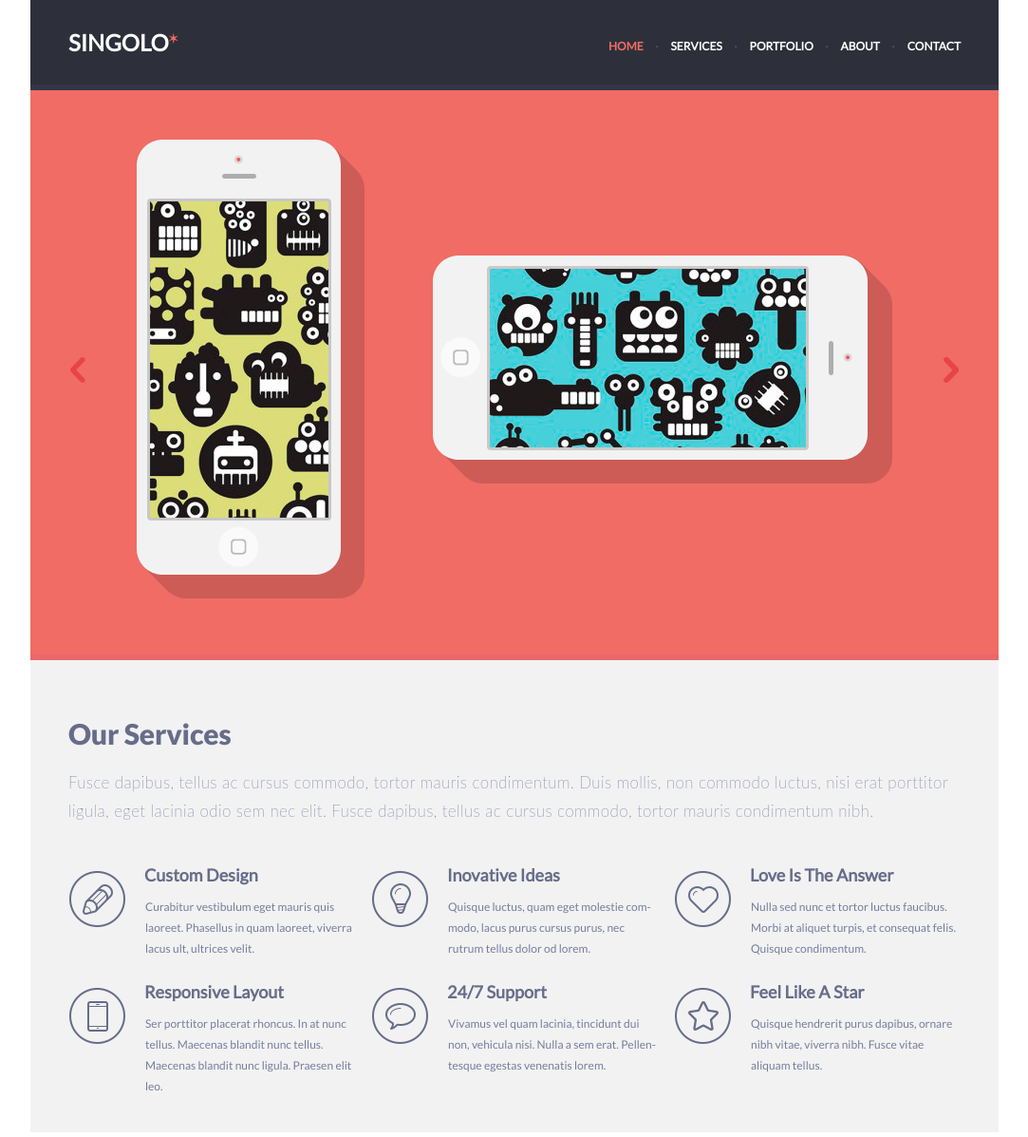
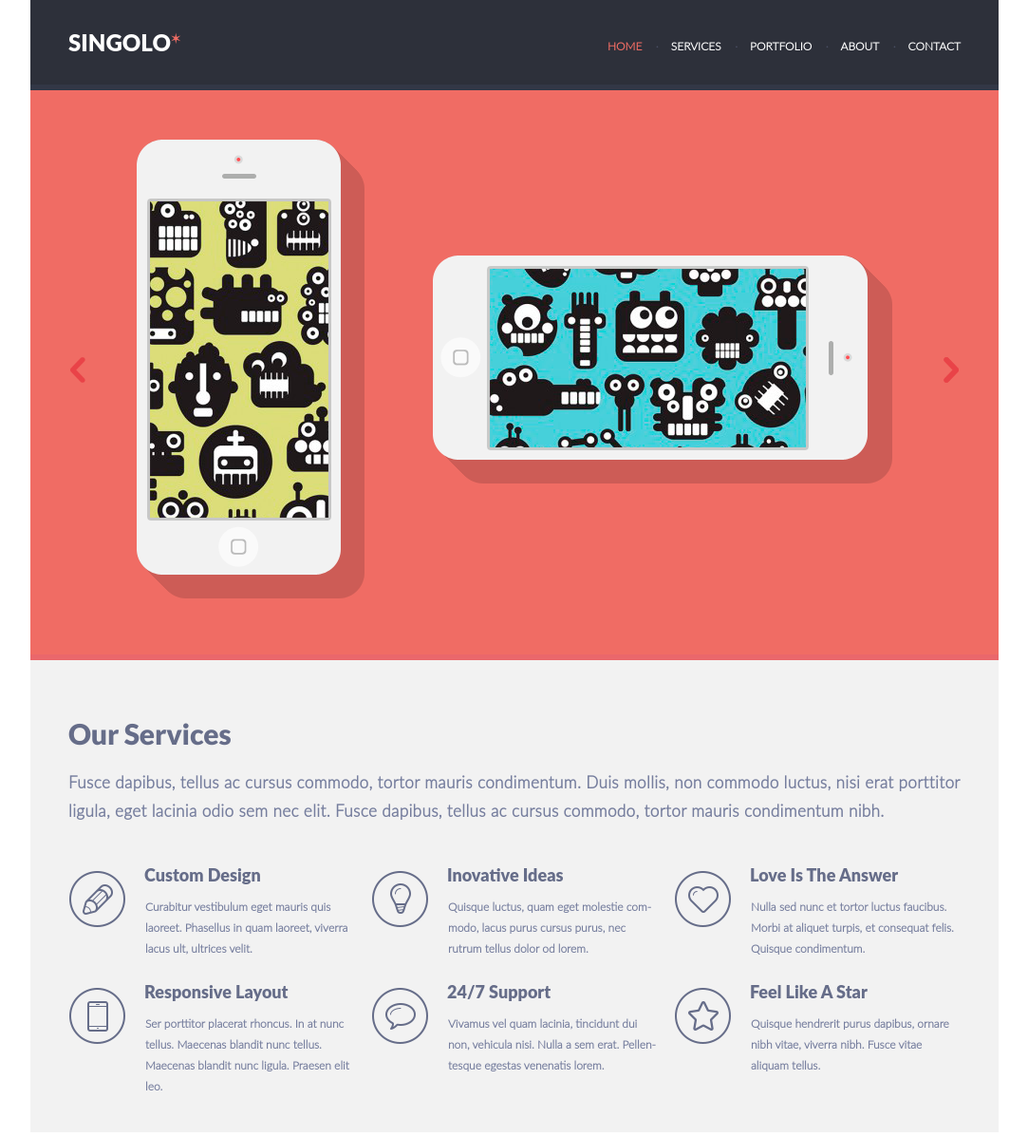
Before and after one commit to friedooo/singolo, a plain HTML site: page singolo1.html in a window 1280 px wide. Shown: the whole page at 95% size, without its empty margins (98-1181 px from the left). Drawn offline with Linux system fonts and the light colour scheme.

Commit message:
feat: complete

```diff
--- a/singolo1.css
+++ b/singolo1.css
@@ -1,3 +1,8 @@
+html{
+    margin: 0px;
+    padding: 0px;
+}
+
 @font-face {
     font-family: "Lato";
     src: url("./assets/fonts/Lato-Regular.ttf") format("truetype");
@@ -24,11 +29,11 @@ body {
 .header{
     max-width: 1020px;
     height: 89px;
-    background-color: #2d303a;
     display: flex;
     align-items: center;
     justify-content: space-between;
-    border-bottom: 6px solid  #323746;;
+    border-bottom: 6px solid  #323746;
+    background-color: #2d303a;
 }
 
 .logo{
@@ -40,7 +45,7 @@ body {
     font-weight: 700;
     line-height: 6.1px;
     color: #ffffff;
-font-family: 'Lato', sans-serif;
+    font-family: 'Lato Black', 'Arial', sans-serif;
     font-style: normal;
 }
 
@@ -53,7 +58,7 @@ sup
 .navbar{
     display:flex;
     justify-content: space-between;
-    width: 371px;
+    width: 372px;
     margin-right: 40px;
     margin-top: 45px;
     margin-bottom: 36px;
@@ -63,16 +68,16 @@ sup
     font-size: 12px;
     line-height: 6px;
     color:white;
-font-family: 'Lato', sans-serif;
+    font-family: 'Lato Light', 'Arial', sans-serif;
     font-weight: 700;
     text-align: left;
     list-style-type: none;
 }
 
 .navbar li:not(:first-child)::before {
+    margin-right: 13px;
     content: "·";
     color: #494e62;
-    margin-right: 13px;
 }
 
 
@@ -92,9 +97,9 @@ list-style-type: none;
 }
 
 .slider{
+    position: relative;
     height: 594px;
     background-color: #f06c64;
-    position: relative;
     border-bottom: 6px solid #ea676b;
 }
 
@@ -151,7 +156,7 @@ list-style-type: none;
     font-size: 30px;
     line-height: 18px;
     color: #666d89;
-    font-family: "Lato-Black", sans-serif;
+    font-family: "Lato-Black", 'Arial', sans-serif;
     letter-spacing: -0.2px;
 }
 
@@ -161,11 +166,12 @@ list-style-type: none;
     left: 40px;
     width: 950px;
     height: 57px;
-    font-size: 17px;
+    font-size: 17.1px;
     line-height: 30px;
     color: #767e9e;
-    font-family: "Lato Thin", sans-serif;
+    font-family: "Lato Light", 'Arial', sans-serif;
     letter-spacing: 0.36px;
+    font-weight: 600;
 }
 
 .tools {
@@ -180,15 +186,15 @@ list-style-type: none;
 }
 
 .tool{
+    position: relative;
     width: 300px;
     height: 86px;
-    position: relative;
     margin-bottom: 37px;
 }
 
 .ico{
+    position: absolute;
     float: left;
-    position: absolute;
     display: block;
 }
 
@@ -200,9 +206,8 @@ list-style-type: none;
     font-size: 18px;
     line-height: 18px;
     color: #666d89;
-font-family: "Lato";
+    font-family: "Lato Black", 'Arial', sans-serif;
     font-weight: 900;
-text-align: left;
 }
 
 .tool__description{
@@ -214,7 +219,6 @@ height: 128px;
     font-size: 12px;
     line-height: 22px;
     color: #767e9e;
-font-family: "Lato";
-font-weight: 400;
-text-align: left;
+    font-family: "Lato Light", 'Arial', sans-serif;
+    font-weight: 700;
 }
--- a/singolo1.html
+++ b/singolo1.html
@@ -4,6 +4,7 @@
     <meta name="viewport" content="width=device-width, initial-scale=1.0">
     <link rel="stylesheet" href="singolo1.css">
     </head>
+    <div class="wrapper">
      <header class = "header">
             <div class="logo">SINGOLO<sup>&#10038;</sup></div>
             <nav class="header__navigation">
@@ -91,6 +92,7 @@
         </div>
 </section>
 </div>
+</div>
 
 </body>
 </html>
```
Lines whose indentation alone changed are shown as unchanged.
